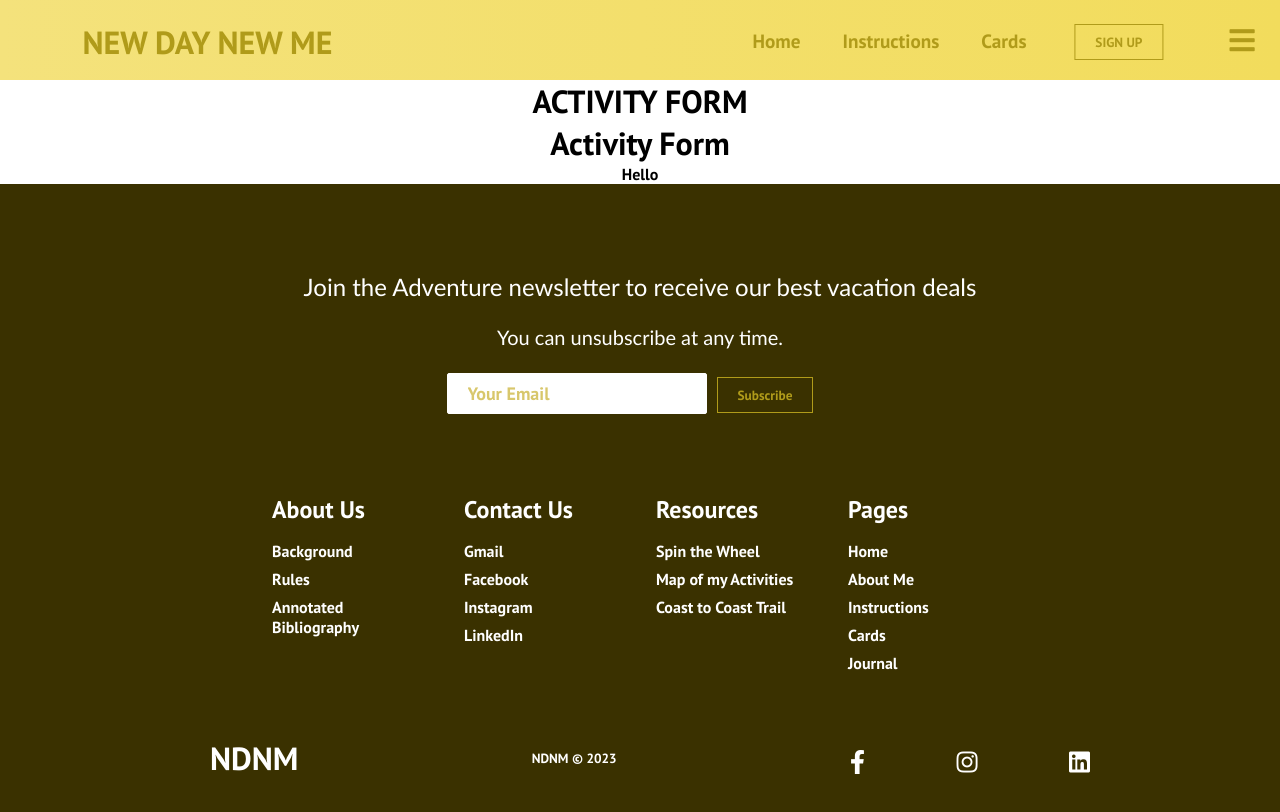
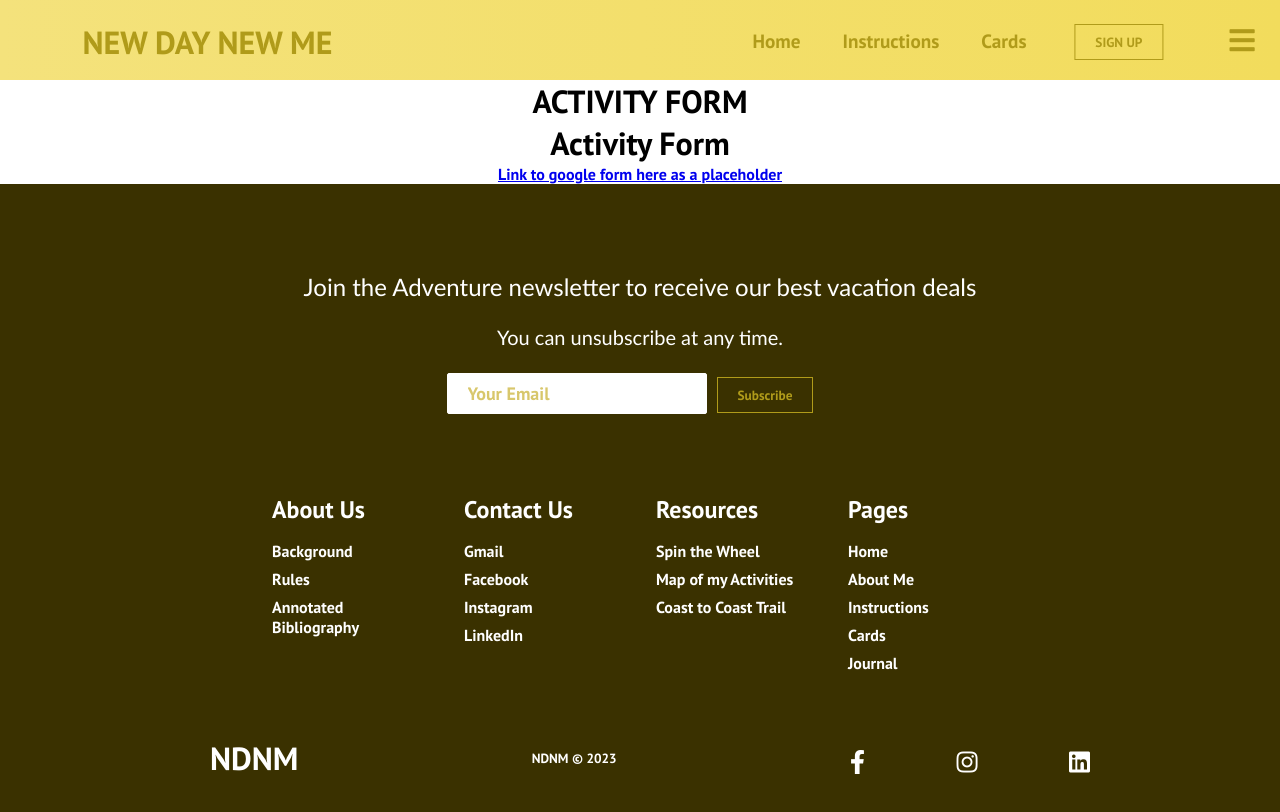
Before and after one commit to rebecca505/react-website-test, a React (Create React App) app: page /form in a window 1280 px wide. Shown: the top 812 px of the page. Built offline with nearby package versions, Linux system fonts and the light colour scheme.

Commit message:
Added google form links

```diff
--- a/src/tab-components/ActivityForm.js
+++ b/src/tab-components/ActivityForm.js
@@ -7,7 +7,7 @@ function ActivityForm() {
         <h1>Activity Form</h1>
         <div className='form-intro'>
             <p>
-              Hello
+            <a href="javascript:window.open('https://forms.gle/WRJhwZX6c7D7GyuX7')"> Link to google form here as a placeholder </a>
             </p>
         </div>
       </div>
--- a/src/tab-components/InstructMain.js
+++ b/src/tab-components/InstructMain.js
@@ -27,7 +27,7 @@ function InstructMain() {
             <Link to='/journal' className='link-button'>Print out a physical page</Link>
           </span>
           <span>
-            <Link to='/journal' className='link-button'>Use a Google form</Link>
+            <Link to='/form' className='link-button'>Use a Google form</Link>
           </span>
         </div>
 
--- a/src/tab-components/JournalMain.js
+++ b/src/tab-components/JournalMain.js
@@ -1,5 +1,6 @@
 import React from 'react';
 import './JournalMain.css';
+import { Link } from 'react-router-dom';
 
 function JournalMain() {
   return (
@@ -35,7 +36,9 @@ function JournalMain() {
           <a href="javascript:window.open('https://www.canva.com/design/DAEuEnxe4y4/V1hb9I0EiE5i-_mVuqVZAw/edit?utm_content=DAEuEnxe4y4&utm_campaign=designshare&utm_medium=link2&utm_source=sharebutton')"> Canva project </a>
           where you can order your own deck of cards.
           The website I used to print out my cards is <a href="javascript:window.open('https://www.makeplayingcards.com/design/custom-blank-card.html')">makeplayingcards.com</a> (based in China).
-          If you prefer to print out the cards on paper, you can open this <a href="javascript:window.open('https://rb.gy/h5kwo')">Google Doc</a>.</p>
+          If you prefer to print out the cards on paper, you can open this <a href="javascript:window.open('https://rb.gy/h5kwo')">Google Doc</a>.
+          You can also access my <Link to='/form'> form </Link> here.
+          </p>
       </div>
     </div>
   );
```
